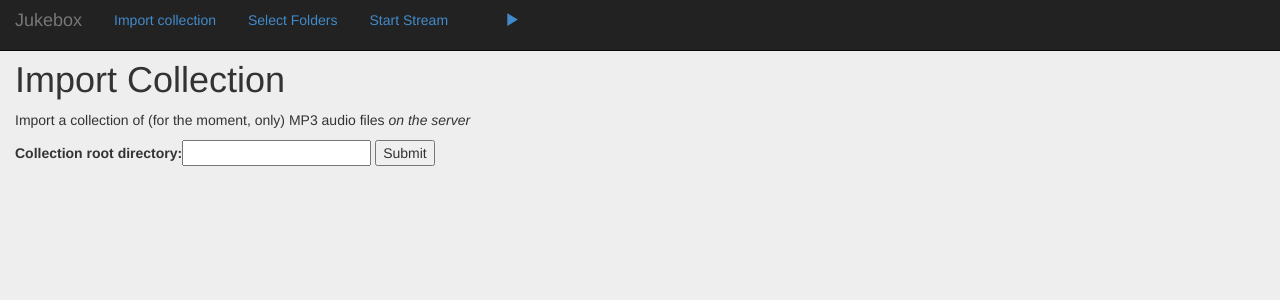
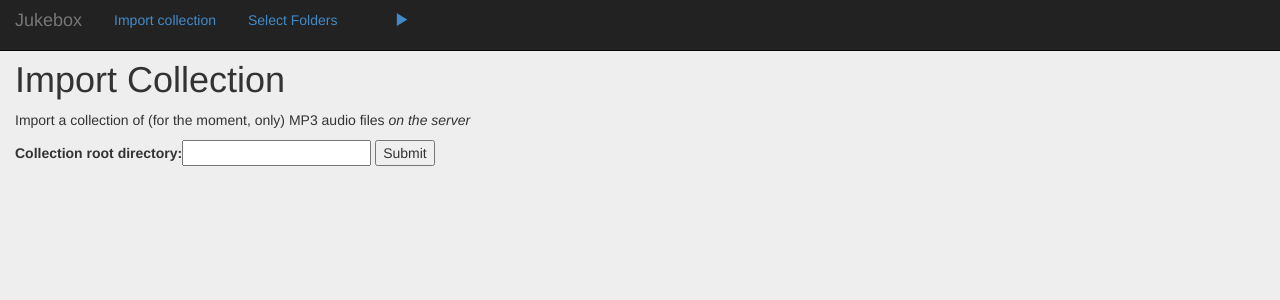
Before and after one commit to janpascal/hackradio, a Django app: page /jukebox/import_collection in a window 1280 px wide. Shown: the top 300 px of the page. Run offline with Django 3.2, Linux system fonts and the light colour scheme; parts of the project's set-up code (start-up, migrations or seed data) failed here and were passed over; some libraries are stand-ins or nearby versions.

Commit message:
Remove start button from top menu

```diff
--- a/jukebox/templates/jukebox/base.html
+++ b/jukebox/templates/jukebox/base.html
@@ -25,7 +25,6 @@
                 <li role="presentation"><a class="navbar-brand" href="{% url 'jukebox:index' %}">Jukebox</a></li>
                 <li role="presentation"><a href="{% url 'jukebox:import_collection' %}">Import collection</a></li>
                 <li role="presentation"><a href="{% url 'jukebox:select_folders' %}">Select Folders</a></li>
-                <li role="presentation"><a href="{% url 'jukebox:start' %}">Start Stream</a></li>
                 <li role="presentation"><a class="play" href="{{ stream_url }}"><span class="glyphicon glyphicon-play" aria-hidden="true"></span></a></li>
               </ul>
             </div>
--- a/jukebox/urls.py
+++ b/jukebox/urls.py
@@ -10,7 +10,6 @@ app_name = 'jukebox'
 urlpatterns = [
     url(r'^$', views.index, name='index'),
     url(r'^now_playing$', views.now_playing, name='now_playing'),
-    url(r'^start$', views.start, name='start'),
     url(r'^import_collection$', views.ImportCollectionView.as_view(), name='import_collection'),
     url(r'^select_folders$', views.select_folders, name='select_folders'),
     url(r'^now_playing$', views.select_folders, name='now_playing'),
--- a/jukebox/views.py
+++ b/jukebox/views.py
@@ -58,10 +58,6 @@ def json_queue(request):
     }
 
     return JsonResponse(context)
-
-def start(request):
-    queue_player.start()
-    return redirect("index")
 
 def skip_song(request, song_id):
     song = Song.objects.get(pk=song_id)
```
